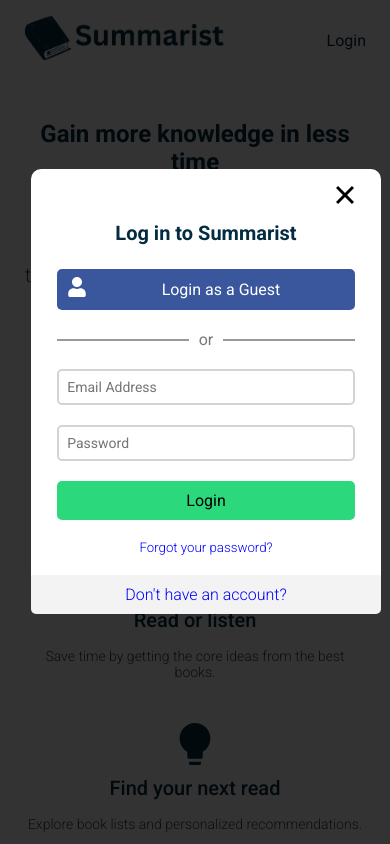
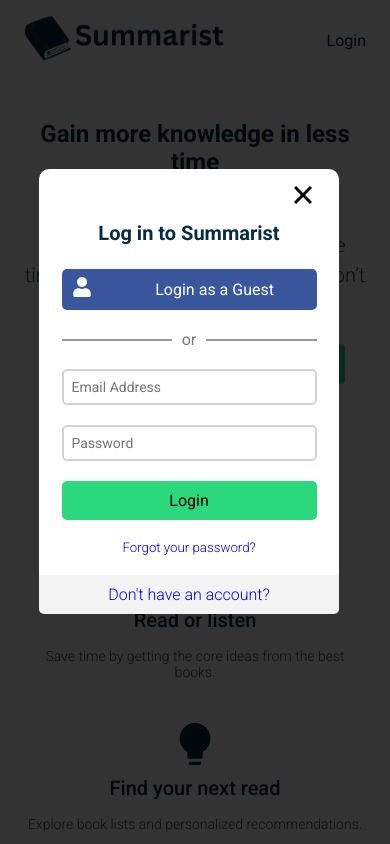
Before and after one commit to miladBann/summarist-frontend, a React (Create React App) app: page / in a window 390 px wide. Both pictures are taken after a click on the item "Login". Shown: the top 844 px of the page. Built offline with nearby package versions, Linux system fonts and the light colour scheme.

Commit message:
Update modalLogin.css

```diff
--- a/src/CSS/modals/modalLogin.css
+++ b/src/CSS/modals/modalLogin.css
@@ -169,10 +169,10 @@
 
 
     .modalCont2 {
-        max-width: 350px;
+        max-width: 300px;
         width: 100%;
         position: absolute;
         top: 20%;
-        left: 8%;
+        left: 10%;
     }
 }
```
